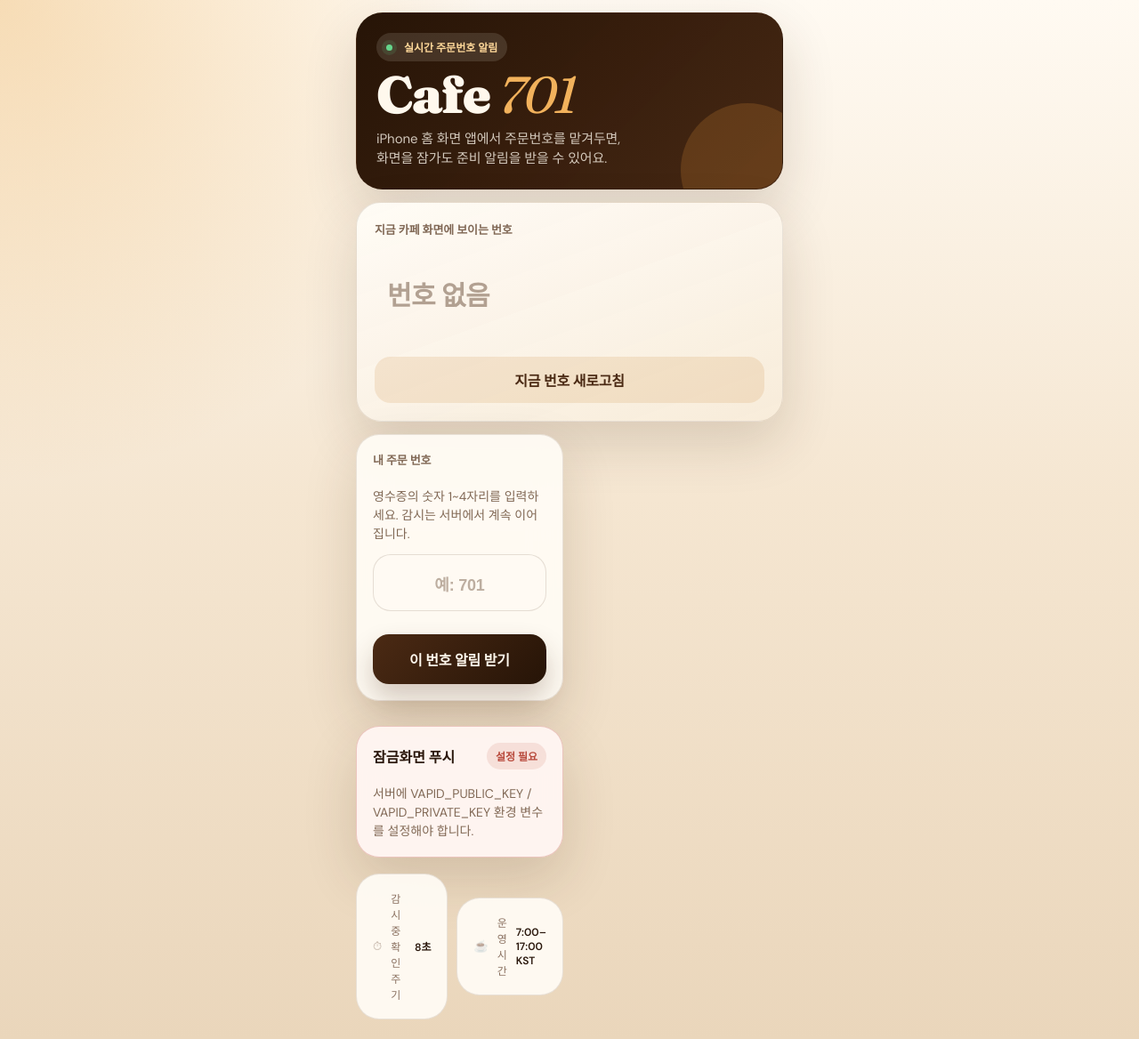
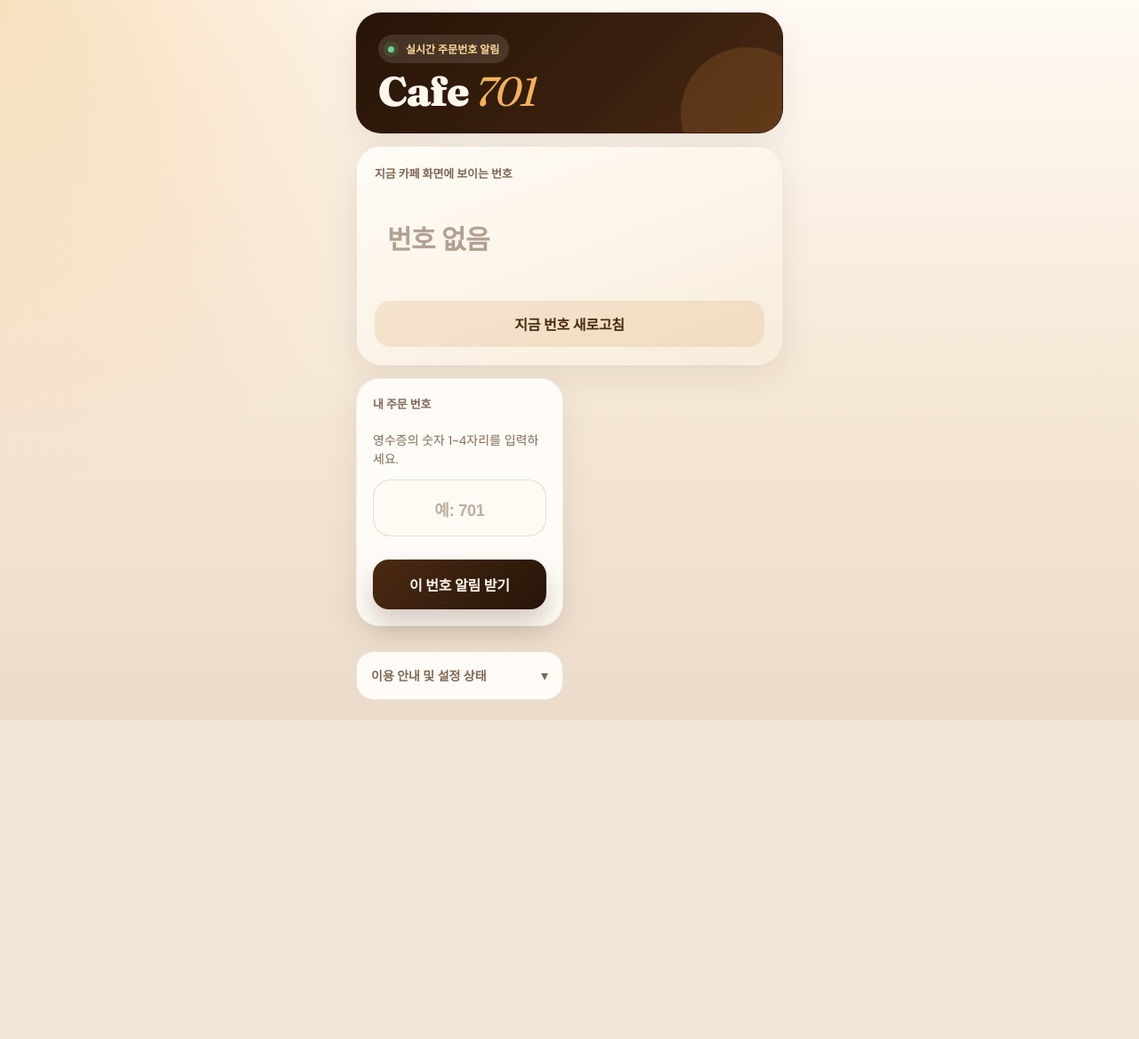
Before and after one commit to Leejunhee17/cafe701-monitor, a Flask app: page / in a window 1280 px wide. Shown: the whole page at 89% size. After the commit the page ends 809 px from the top, so only its background shows below. Run offline with Flask 3, Linux system fonts and the light colour scheme; data that the repository does not hold is empty.

Commit message:
style(ui): 첫 화면 정보 아코디언 처리 및 iOS PWA 홈화면 아이콘 추가

```diff
--- a/templates/index.html
+++ b/templates/index.html
@@ -14,6 +14,7 @@
     <meta name="apple-mobile-web-app-title" content="Cafe 701" />
     <meta name="theme-color" content="#2C1A0E" />
     <link rel="manifest" href="/manifest.webmanifest" />
+    <link rel="apple-touch-icon" href="/static/apple-touch-icon.png" />
     <title>Cafe 701 번호 알림</title>
     <link rel="preconnect" href="https://fonts.googleapis.com" />
     <link rel="preconnect" href="https://fonts.gstatic.com" crossorigin />
@@ -923,12 +924,12 @@
         --cafe-caramel: #c98334;
         --cafe-cream: #fff8ed;
         --cafe-foam: #f7ead7;
-        --cafe-card: rgba(255, 252, 246, 0.92);
+        --cafe-card: rgba(255, 253, 249, 0.96);
         --cafe-ink: #2a170c;
         --cafe-muted: #806855;
         --cafe-success: #317a4d;
         --cafe-danger: #b84a3c;
-        --cafe-shadow: 0 24px 60px rgba(61, 35, 13, 0.16);
+        --cafe-shadow: 0 12px 36px rgba(44, 26, 14, 0.08), 0 1px 3px rgba(44, 26, 14, 0.03);
       }
 
       html {
@@ -942,10 +943,10 @@
         background:
           radial-gradient(
             circle at top left,
-            rgba(232, 168, 76, 0.36),
+            rgba(232, 168, 76, 0.32),
             transparent 34rem
           ),
-          linear-gradient(180deg, #fffaf2 0%, #f5e6d1 48%, #ead6bb 100%);
+          linear-gradient(180deg, #fffaf4 0%, #f6e8d6 52%, #ebdbca 100%);
         font-family:
           "DM Sans",
           system-ui,
@@ -971,16 +972,16 @@
       .status-box,
       .meta-row {
         width: 100%;
-        border: 1px solid rgba(75, 42, 20, 0.12);
+        border: 1px solid rgba(75, 42, 20, 0.07);
         box-shadow: var(--cafe-shadow);
         backdrop-filter: blur(18px);
       }
 
       .header {
         min-height: auto;
-        padding: 22px;
+        padding: 24px;
         align-items: flex-start;
-        border-radius: 30px;
+        border-radius: 28px;
         background:
           linear-gradient(135deg, rgba(38, 20, 7, 0.96), rgba(75, 42, 20, 0.9)),
           var(--cafe-espresso);
@@ -994,7 +995,7 @@
         width: 150px;
         height: 150px;
         border-radius: 50%;
-        background: rgba(201, 131, 52, 0.24);
+        background: rgba(201, 131, 52, 0.2);
       }
 
       .brand-tag {
@@ -1025,9 +1026,9 @@
       .brand-name em {
         color: #fff8ed;
         font-family: "Fraunces", Georgia, serif;
-        font-size: clamp(42px, 12vw, 58px);
+        font-size: clamp(34px, 10vw, 46px);
         font-weight: 900;
-        letter-spacing: -2px;
+        letter-spacing: -1.5px;
         line-height: 0.95;
       }
 
@@ -1038,9 +1039,9 @@
 
       .brand-sub {
         max-width: 290px;
-        margin-top: 12px;
+        margin-top: 10px;
         color: rgba(255, 248, 237, 0.78);
-        font-size: 15px;
+        font-size: 14px;
         line-height: 1.45;
         letter-spacing: -0.1px;
       }
@@ -1373,6 +1374,57 @@
           transition-duration: 0.001ms !important;
         }
       }
+
+      /* ── Accordion Info Section ── */
+      .info-accordion {
+        margin-top: 14px;
+        border-radius: 20px;
+        background: var(--cafe-card);
+        border: 1px solid rgba(75, 42, 20, 0.12);
+        overflow: hidden;
+      }
+
+      .info-summary {
+        padding: 16px;
+        font-size: 14px;
+        font-weight: 800;
+        color: var(--cafe-muted);
+        cursor: pointer;
+        list-style: none;
+        display: flex;
+        justify-content: space-between;
+        align-items: center;
+        user-select: none;
+      }
+
+      .info-summary::-webkit-details-marker {
+        display: none;
+      }
+
+      .info-summary::after {
+        content: "▾";
+        font-size: 16px;
+        font-weight: normal;
+        transition: transform 0.2s ease;
+      }
+
+      .info-accordion[open] .info-summary::after {
+        transform: rotate(180deg);
+      }
+
+      .info-content {
+        padding: 0 16px 16px;
+        display: grid;
+        gap: 12px;
+      }
+
+      .info-content .push-card,
+      .info-content .meta-row {
+        margin: 0;
+        border: 1.5px solid rgba(75, 42, 20, 0.08) !important;
+        box-shadow: none;
+        background: rgba(255, 255, 255, 0.35);
+      }
     </style>
   </head>
   <body>
@@ -1380,10 +1432,6 @@
       <section class="header" aria-label="Cafe 701 알림 소개">
         <div class="brand-tag">실시간 주문번호 알림</div>
         <div class="brand-name" id="appTitle">Cafe <em>701</em></div>
-        <div class="brand-sub">
-          iPhone 홈 화면 앱에서 주문번호를 맡겨두면, 화면을 잠가도 준비 알림을
-          받을 수 있어요.
-        </div>
       </section>
 
       <section class="display-board" aria-labelledby="liveBoardTitle">
@@ -1404,7 +1452,7 @@
         <div class="input-section">
           <label class="input-label" for="numberInput">내 주문 번호</label>
           <p class="helper-copy" id="numberHelp">
-            영수증의 숫자 1~4자리를 입력하세요. 감시는 서버에서 계속 이어집니다.
+            영수증의 숫자 1~4자리를 입력하세요.
           </p>
           <input
             type="text"
@@ -1425,17 +1473,6 @@
           </div>
         </div>
 
-        <div class="push-card" id="pushCard" aria-live="polite">
-          <div class="push-title">
-            <span>잠금화면 푸시</span>
-            <span class="push-badge" id="pushStateBadge">확인 중</span>
-          </div>
-          <div class="push-copy" id="pushHelp">
-            홈 화면 앱에서 알림을 허용하면 Safari를 닫아도 서버가 번호를
-            확인합니다.
-          </div>
-        </div>
-
         <div
           class="status-box"
           id="statusBox"
@@ -1454,10 +1491,25 @@
           </div>
         </div>
 
-        <div class="meta-grid" aria-label="서비스 정보">
+        <details class="info-accordion" id="infoAccordion">
+          <summary class="info-summary">이용 안내 및 설정 상태</summary>
+          <div class="info-content">
+            <p class="helper-copy" style="font-size: 13px; line-height: 1.5; color: var(--cafe-muted); margin-bottom: 4px;">
+              iPhone 홈 화면 앱에 추가하여 주문번호를 등록해 두면, 화면을 잠가도 서버가 백그라운드에서 번호를 모니터링하여 푸시 알림을 발송합니다.
+            </p>
+            <div class="push-card" id="pushCard" aria-live="polite">
+              <div class="push-title">
+                <span>잠금화면 푸시</span>
+                <span class="push-badge" id="pushStateBadge">확인 중</span>
+              </div>
+              <div class="push-copy" id="pushHelp">
+                홈 화면 앱에서 알림을 허용하면 Safari를 닫아도 서버가 번호를 확인합니다.
+              </div>
+            </div>
+            <div class="meta-grid" aria-label="서비스 정보" style="width: 100%;">
               <div class="meta-row">
                 <span class="meta-icon" aria-hidden="true">⏱</span>
-            <span>감시 중 확인 주기</span>
+                <span>감시 주기</span>
                 <strong>{{ poll_interval }}초</strong>
               </div>
               <div class="meta-row">
@@ -1466,6 +1518,8 @@
                 <strong>{{ open_hour }}:00–{{ close_hour }}:00 KST</strong>
               </div>
             </div>
+          </div>
+        </details>
       </section>
     </main>
 
```
Also changed, not shown: static/apple-touch-icon.png (added), static/icon-192.png (added), static/icon-512.png (added), static/manifest.webmanifest. Lines whose indentation alone changed are shown as unchanged.
